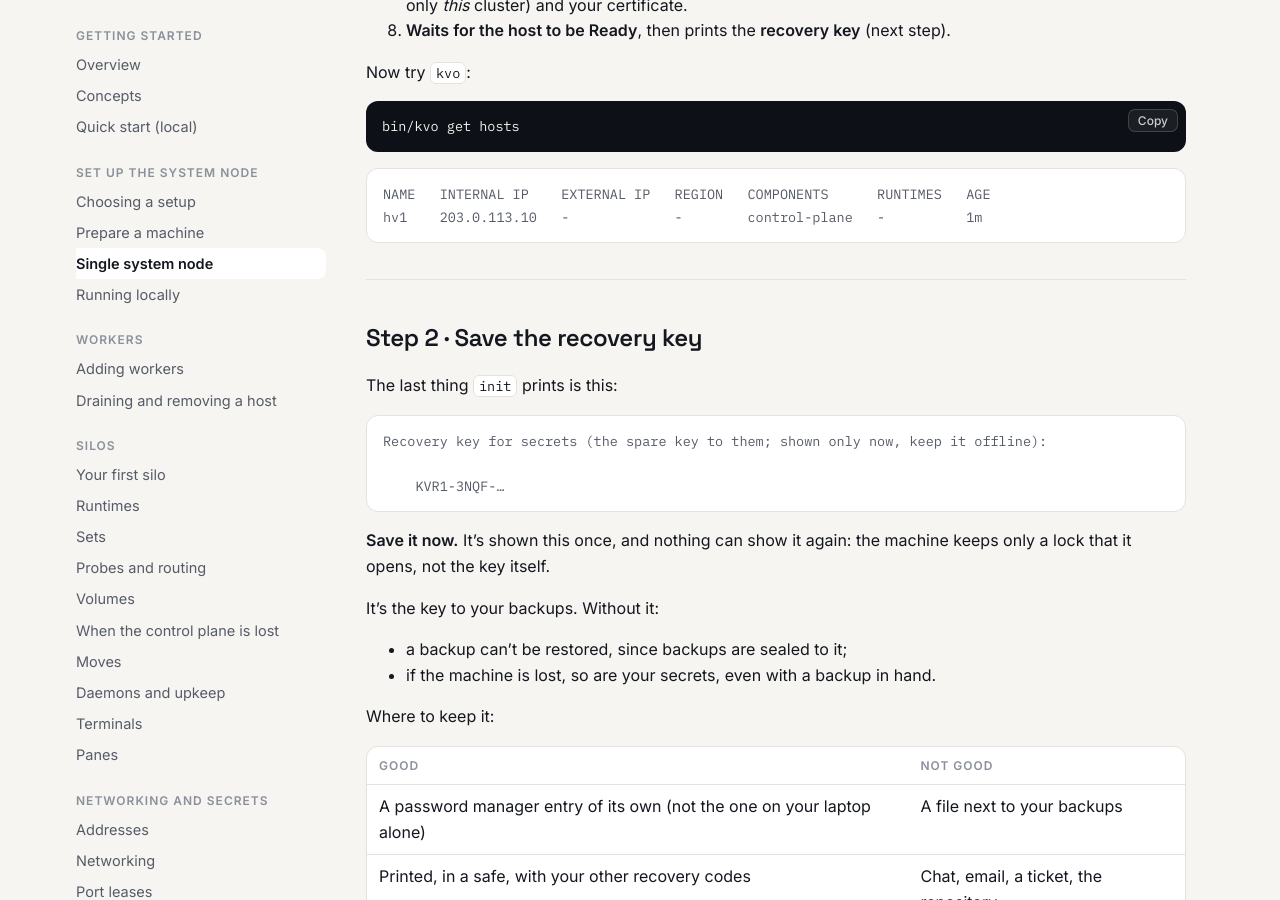
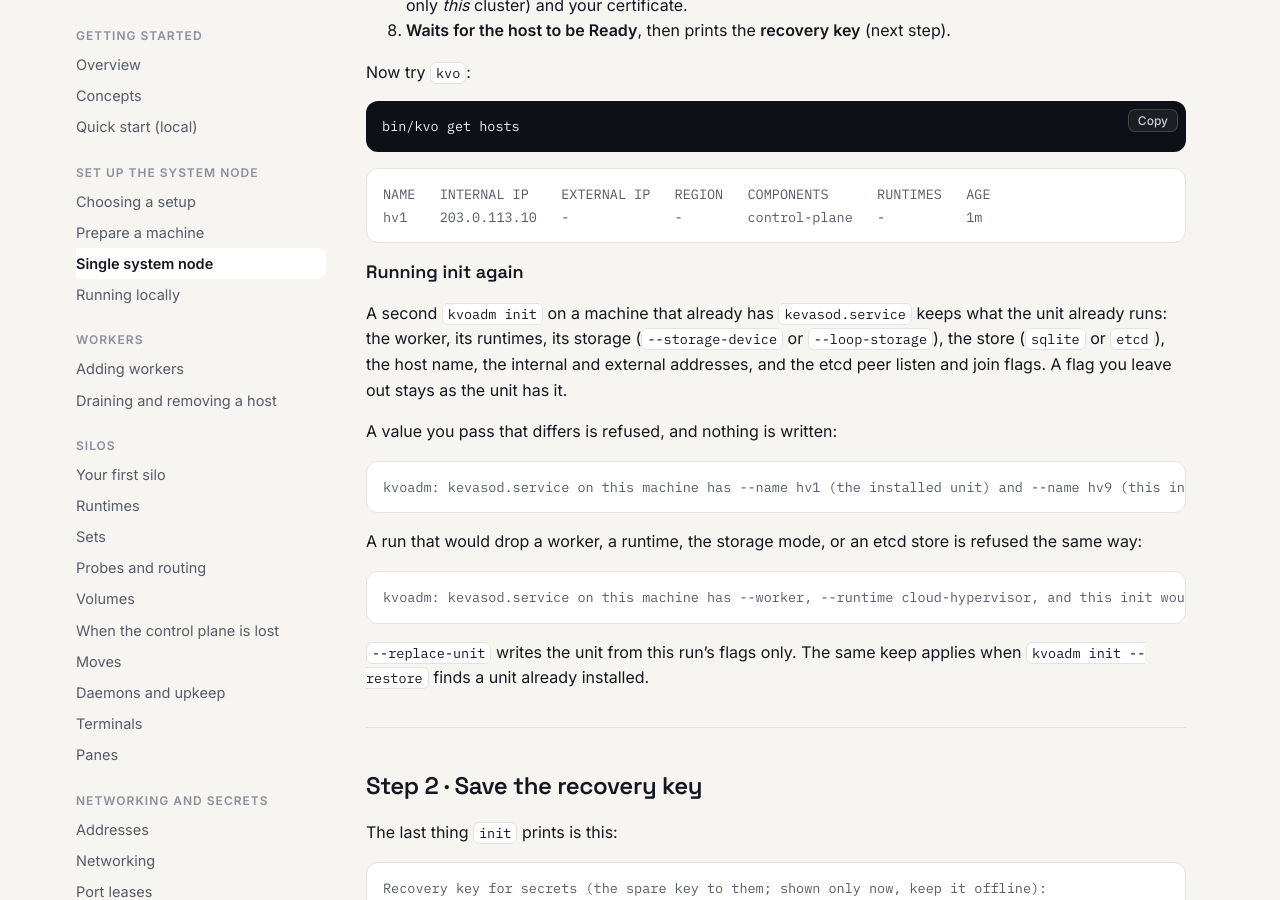
Before and after one commit to dlebee/kevaso-docs, a Jekyll site: the page built from setup/single-node.md, in a window 1280 px wide and 900 px high, scrolled down 2440 px. Built offline with Jekyll 4.4.1, drawn with Linux system fonts in a browser that asks for light colours.

Commit message:
A second init keeps the installed unit, and a dropped provider volume stays until the silo is deleted.
Co-Authored-By: Grok <noreply@x.ai>
Co-authored-by: Cursor <cursoragent@cursor.com>

````diff
--- a/setup/single-node.md
+++ b/setup/single-node.md
@@ -107,6 +107,29 @@ NAME   INTERNAL IP    EXTERNAL IP   REGION   COMPONENTS      RUNTIMES   AGE
 hv1    203.0.113.10   -             -        control-plane   -          1m
 ```
 
+### Running init again
+
+A second `kvoadm init` on a machine that already has `kevasod.service` keeps what the unit already
+runs: the worker, its runtimes, its storage (`--storage-device` or `--loop-storage`), the store
+(`sqlite` or `etcd`), the host name, the internal and external addresses, and the etcd peer listen
+and join flags. A flag you leave out stays as the unit has it.
+
+A value you pass that differs is refused, and nothing is written:
+
+```text
+kvoadm: kevasod.service on this machine has --name hv1 (the installed unit) and --name hv9 (this init): pass the same value, or --replace-unit to write the unit from this run only
+```
+
+A run that would drop a worker, a runtime, the storage mode, or an etcd store is refused the same
+way:
+
+```text
+kvoadm: kevasod.service on this machine has --worker, --runtime cloud-hypervisor, and this init would drop them: repeat those flags, or pass --replace-unit to write the unit from this run only
+```
+
+`--replace-unit` writes the unit from this run's flags only. The same keep applies when
+`kvoadm init --restore` finds a unit already installed.
+
 ---
 
 ## Step 2 · Save the recovery key
````
Also changed, not shown: silos/volumes.md (+19 -2 lines).
